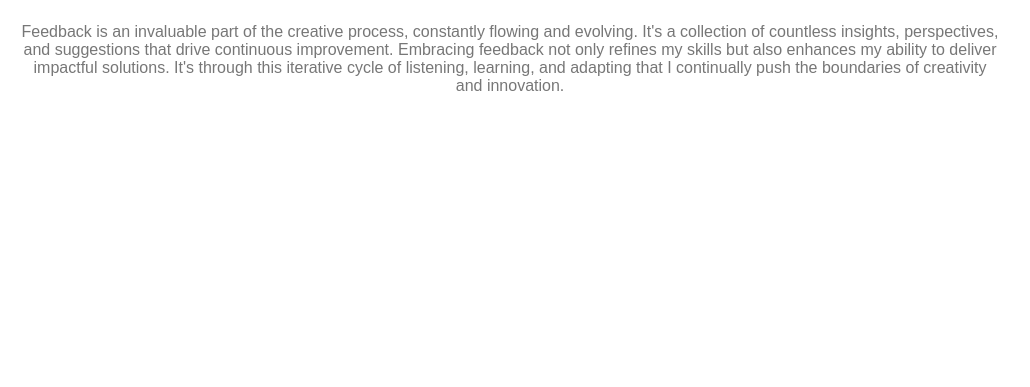
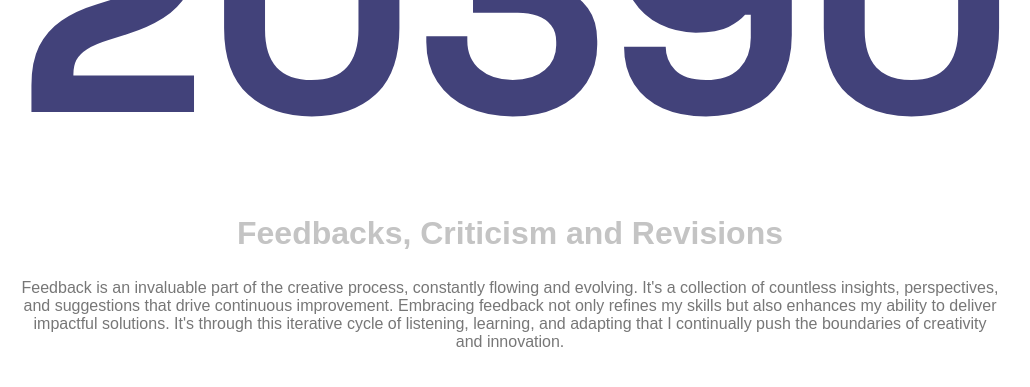
Before and after one commit to westmere7/exp, a plain HTML site: page index.html in a window 1280 px wide. Shown: the part 1084-1471 px from the top of the page, without its empty margins (130-1160 px from the left). Before the commit the page ends 1215 px from the top, so only its background shows below. Drawn offline with Linux system fonts and the light colour scheme.

Commit message:
Update index.html

```diff
--- a/index.html
+++ b/index.html
@@ -12,7 +12,7 @@
             display: flex;
             justify-content: center;
             align-items: center;
-            height: 120vh;
+            height: auto;
             margin: 0;
             font-family: 'montserrat', sans-serif;
         }
```
